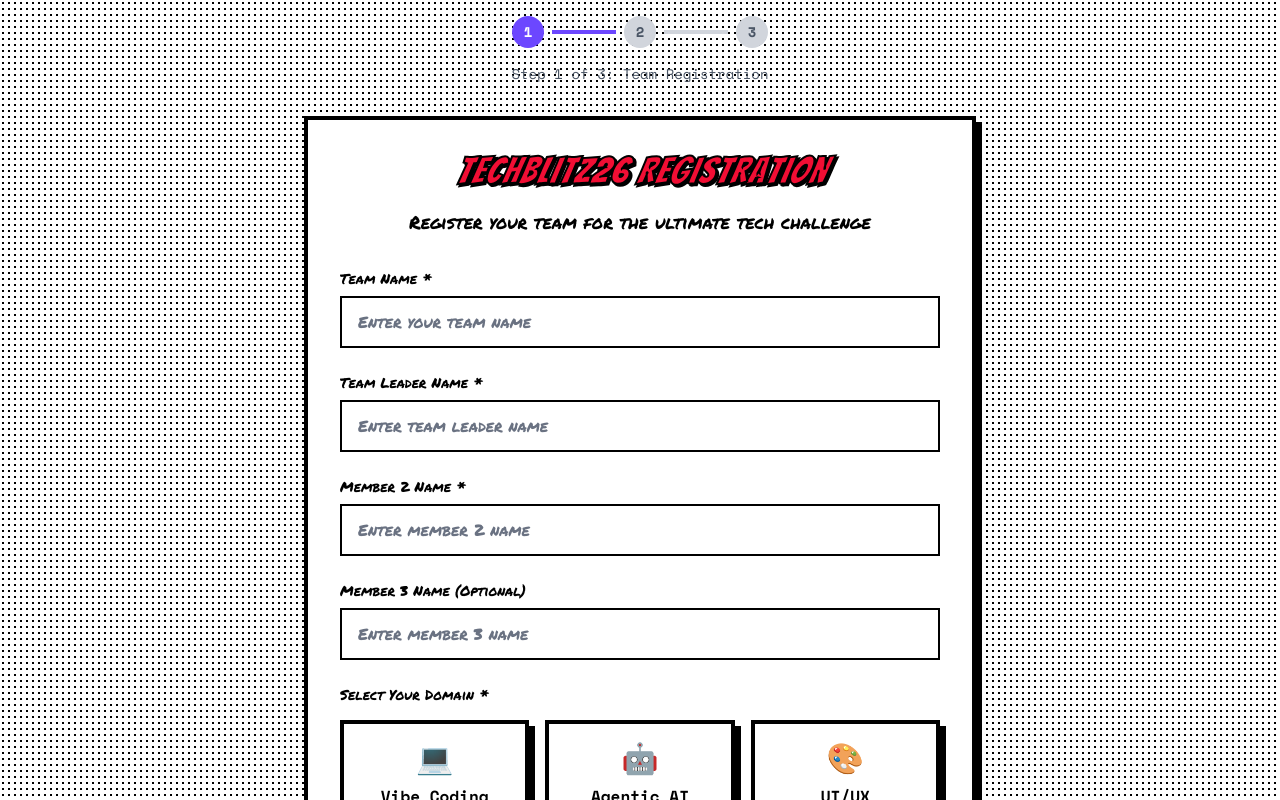
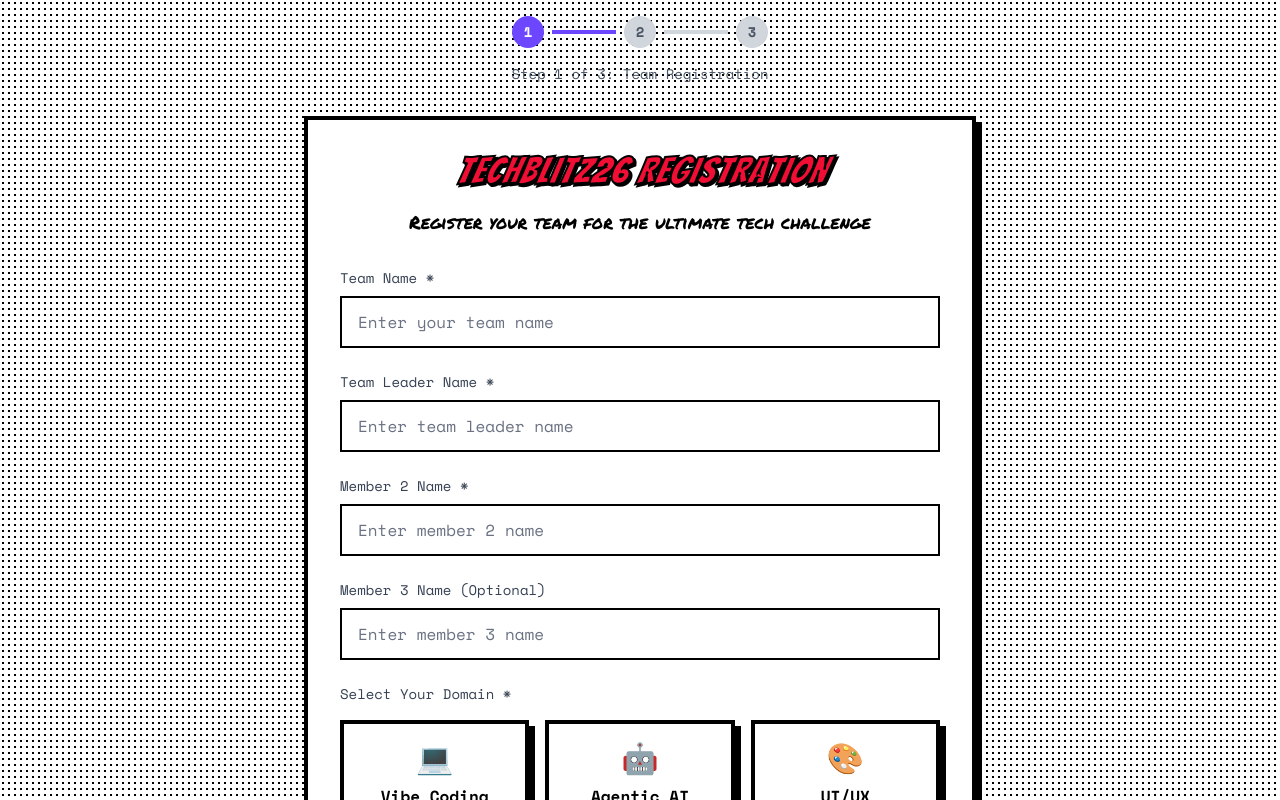
Before and after one commit to vcet-nsdc/TechBlitz-26, a Next.js app: page /problem-statement in a window 1280 px wide. Shown: the top 800 px of the page. Built offline with nearby package versions, Linux system fonts and the light colour scheme.

Commit message:
refactor: remove manga-themed fonts from problem statement forms and reveal page

```diff
--- a/src/app/problem-statement/page.tsx
+++ b/src/app/problem-statement/page.tsx
@@ -121,7 +121,7 @@ export default function TeamRegistration() {
           <form onSubmit={handleSubmit} className="space-y-6">
             {/* Team Name */}
             <div>
-              <label className="block font-manga-marker text-sm mb-2">
+              <label className="block text-sm font-medium text-gray-700 mb-2">
                 Team Name *
               </label>
               <input
@@ -129,7 +129,7 @@ export default function TeamRegistration() {
                 name="teamName"
                 value={formData.teamName}
                 onChange={handleInputChange}
-                className="w-full px-4 py-3 bg-white border-2 border-black font-manga-marker text-black placeholder-gray-500 focus:outline-none focus:border-red-500 transition-all"
+                className="w-full px-4 py-3 bg-white border-2 border-black text-black placeholder-gray-500 focus:outline-none focus:border-red-500 transition-all"
                 placeholder="Enter your team name"
                 disabled={isSubmitting}
               />
@@ -137,7 +137,7 @@ export default function TeamRegistration() {
 
             {/* Leader Name */}
             <div>
-              <label className="block font-manga-marker text-sm mb-2">
+              <label className="block text-sm font-medium text-gray-700 mb-2">
                 Team Leader Name *
               </label>
               <input
@@ -145,7 +145,7 @@ export default function TeamRegistration() {
                 name="leaderName"
                 value={formData.leaderName}
                 onChange={handleInputChange}
-                className="w-full px-4 py-3 bg-white border-2 border-black font-manga-marker text-black placeholder-gray-500 focus:outline-none focus:border-red-500 transition-all"
+                className="w-full px-4 py-3 bg-white border-2 border-black text-black placeholder-gray-500 focus:outline-none focus:border-red-500 transition-all"
                 placeholder="Enter team leader name"
                 disabled={isSubmitting}
               />
@@ -153,7 +153,7 @@ export default function TeamRegistration() {
 
             {/* Member 2 Name */}
             <div>
-              <label className="block font-manga-marker text-sm mb-2">
+              <label className="block text-sm font-medium text-gray-700 mb-2">
                 Member 2 Name *
               </label>
               <input
@@ -161,7 +161,7 @@ export default function TeamRegistration() {
                 name="member2"
                 value={formData.member2}
                 onChange={handleInputChange}
-                className="w-full px-4 py-3 bg-white border-2 border-black font-manga-marker text-black placeholder-gray-500 focus:outline-none focus:border-red-500 transition-all"
+                className="w-full px-4 py-3 bg-white border-2 border-black text-black placeholder-gray-500 focus:outline-none focus:border-red-500 transition-all"
                 placeholder="Enter member 2 name"
                 disabled={isSubmitting}
               />
@@ -169,7 +169,7 @@ export default function TeamRegistration() {
 
             {/* Member 3 Name */}
             <div>
-              <label className="block font-manga-marker text-sm mb-2">
+              <label className="block text-sm font-medium text-gray-700 mb-2">
                 Member 3 Name (Optional)
               </label>
               <input
@@ -177,7 +177,7 @@ export default function TeamRegistration() {
                 name="member3"
                 value={formData.member3}
                 onChange={handleInputChange}
-                className="w-full px-4 py-3 bg-white border-2 border-black font-manga-marker text-black placeholder-gray-500 focus:outline-none focus:border-red-500 transition-all"
+                className="w-full px-4 py-3 bg-white border-2 border-black text-black placeholder-gray-500 focus:outline-none focus:border-red-500 transition-all"
                 placeholder="Enter member 3 name"
                 disabled={isSubmitting}
               />
@@ -185,7 +185,7 @@ export default function TeamRegistration() {
 
             {/* Domain Selection */}
             <div>
-              <label className="block font-manga-marker text-sm mb-4">
+              <label className="block text-sm font-medium text-gray-700 mb-4">
                 Select Your Domain *
               </label>
               <div className="grid grid-cols-1 md:grid-cols-3 gap-4">
--- a/src/app/problem-statement/reveal/page.tsx
+++ b/src/app/problem-statement/reveal/page.tsx
@@ -113,11 +113,11 @@ export default function ProblemStatementReveal() {
           <div className="animate-in slide-in-from-bottom duration-1000">
             {/* Success Message */}
             <div className="text-center mb-8">
-              <h1 className="text-3xl font-bold font-manga-title mb-4 action-text-red">
+              <h1 className="text-3xl font-bold  mb-4 action-text-red">
                 Good luck! 🚀
               </h1>
               <p className="font-manga-marker text-lg">
-                Team: <span className="font-manga-action">{teamData.teamName}</span>
+                Team: <span className="">{teamData.teamName}</span>
               </p>
             </div>
 
@@ -125,7 +125,7 @@ export default function ProblemStatementReveal() {
             <div className="manga-panel p-8 shadow-manga-lg">
               {/* Title */}
               <div className="text-center mb-8">
-                <h2 className="text-4xl font-bold bg-linear-to-r from-[#6c47ff] to-[#00d4ff] bg-clip-text text-transparent mb-4">
+                <h2 className="text-4xl font-bold bg-linear-to-r from-[#6c47ff] to-[#00d4ff] bg-clip-text text-transparent mb-4" style={{ fontFamily: ' serif' }}>
                   {problemStatement.title}
                 </h2>
                 <div className="flex items-center justify-center space-x-4 font-manga-marker">
@@ -146,15 +146,15 @@ export default function ProblemStatementReveal() {
 
               {/* Statement */}
               <div className="mb-8">
-                <h3 className="text-xl font-semibold font-manga-title mb-4">Challenge Statement</h3>
-                <p className="font-manga-marker leading-relaxed text-lg">
+                <h3 className="text-xl font-semibold  mb-4">Challenge Statement</h3>
+                <p className="leading-relaxed text-lg" style={{ fontFamily: ' serif' }}>
                   {problemStatement.statement}
                 </p>
               </div>
 
               {/* Requirements */}
               <div className="mb-8">
-                <h3 className="text-xl font-semibold font-manga-title mb-4">Requirements</h3>
+                <h3 className="text-xl font-semibold  mb-4">Requirements</h3>
                 <ul className="space-y-3">
                   {problemStatement.requirements.map((requirement, index) => (
                     <li key={index} className="flex items-start">
@@ -177,16 +177,16 @@ export default function ProblemStatementReveal() {
                     href={teamData.domain === 'uiux' ? 'https://www.figma.com/' : 'https://github.com/'}
                     target="_blank"
                     rel="noopener noreferrer"
-                    className="px-6 py-3 manga-panel font-manga-action text-lg action-text-red hover:shadow-manga-red transition-all duration-300"
+                    className="px-6 py-3 manga-panel  text-lg action-text-red hover:shadow-manga-red transition-all duration-300"
                   >
                     {teamData.domain === 'uiux' ? 'Open Figma' : 'Open GitHub'}
                   </a>
-                  <button
+                  {/* <button
                     onClick={() => router.push('/certificates')}
                     className="px-6 py-3 manga-panel font-manga-marker hover:shadow-manga-red transition-all duration-300"
                   >
                     View Certificates
-                  </button>
+                  </button> */}
                 </div>
               </div>
             </div>
--- a/src/app/problem-statement/submit/page.tsx
+++ b/src/app/problem-statement/submit/page.tsx
@@ -160,7 +160,7 @@ export default function Submission() {
           <form onSubmit={handleSubmit} className="space-y-6">
             {/* URL Input */}
             <div>
-              <label className="block font-manga-marker text-sm mb-2">
+              <label className="block text-sm font-medium text-gray-700 mb-2">
                 {isGitHubDomain ? 'GitHub Repository URL' : 'Figma File URL'} *
               </label>
               <input
```
